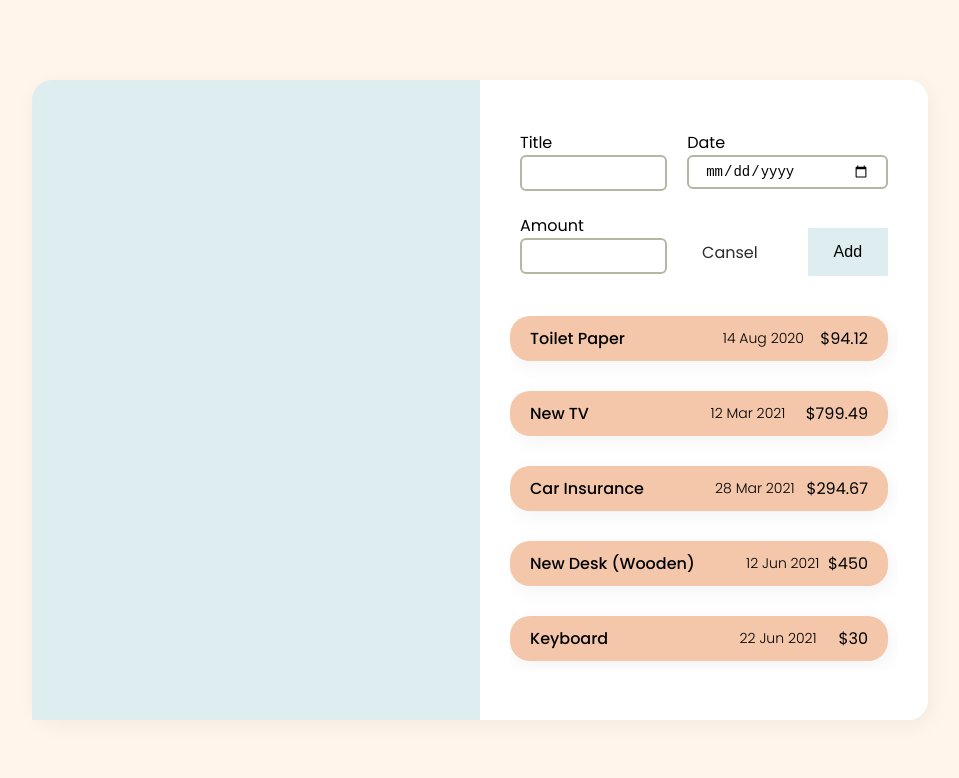
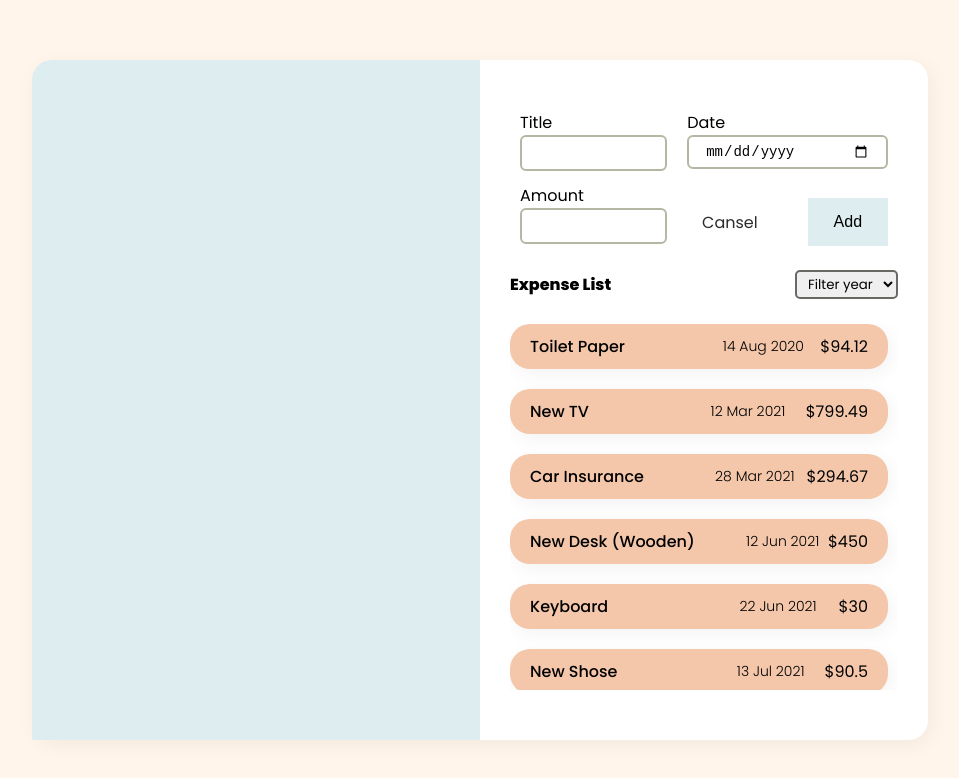
Before and after one commit to erfan-amani/expensy, a React (Create React App) app: page / in a window 1280 px wide. Shown: the top 778 px of the page, without its empty margins (160-1119 px from the left). Built offline with nearby package versions, Linux system fonts and the light colour scheme.

Commit message:
Created filter expenses component and styled it

```diff
--- a/src/App.css
+++ b/src/App.css
@@ -1,5 +1,5 @@
 .container {
   display: flex;
-  height: 80vh;
+  height: 85vh;
   width: 70vw;
 }
--- a/src/components/ExpensesData/ExpensesData.css
+++ b/src/components/ExpensesData/ExpensesData.css
@@ -2,7 +2,7 @@
   display: flex;
   flex-direction: column;
   align-items: center;
-  gap: 40px;
+  gap: 5px;
   width: 50%;
   background-color: #fff;
   border-radius: 0 20px 20px 0;
--- a/src/components/ExpensesData/ExpensesData.js
+++ b/src/components/ExpensesData/ExpensesData.js
@@ -2,11 +2,13 @@ import React from 'react';
 import './ExpensesData.css';
 import ExpenseForm from '../NewExpense/ExpenseForm';
 import ExpensesList from './ExpensesList';
+import FilterExpenses from './FilterExpenses';
 
 const ExpensesData = ({ items, addNewExpenseHandler }) => {
   return (
     <div className="expenses-data">
       <ExpenseForm addNewExpenseHandler={addNewExpenseHandler} />
+      <FilterExpenses items={items} />
       <ExpensesList items={items} />
     </div>
   );
--- a/src/components/ExpensesData/ExpensesList.css
+++ b/src/components/ExpensesData/ExpensesList.css
@@ -2,7 +2,7 @@
   display: flex;
   flex-direction: column;
   align-items: center;
-  gap: 30px;
+  gap: 20px;
   width: 100%;
   overflow-y: scroll;
   padding-right: 10px;
--- a/src/components/ExpensesData/ExpensesList.js
+++ b/src/components/ExpensesData/ExpensesList.js
@@ -1,6 +1,7 @@
 import React from 'react';
 import './ExpensesList.css';
 import ExpenseItem from './ExpenseItem';
+import FilterExpenses from './FilterExpenses';
 
 const ExpensesList = ({ items }) => {
   return (
--- /dev/null
+++ b/src/components/ExpensesData/FilterExpenses.css
@@ -0,0 +1,24 @@
+.filter-expenses {
+  display: grid;
+  grid-template-columns: repeat(2, 1fr);
+  align-items: center;
+  width: 100%;
+}
+
+.filter-expenses__header {
+  justify-self: start;
+}
+
+.filter-expenses__select {
+  justify-self: end;
+}
+.filter-expenses__select select {
+  padding: 2px 7px;
+  border-radius: 5px;
+  border: 2px solid #686965;
+  font-family: inherit;
+}
+.filter-expenses__select select:focus {
+  outline: none;
+  border: 2px solid #2a2b2a;
+}
--- /dev/null
+++ b/src/components/ExpensesData/FilterExpenses.js
@@ -0,0 +1,20 @@
+import React from 'react';
+import './FilterExpenses.css';
+
+const FilterExpenses = ({ items }) => {
+  return (
+    <div className="filter-expenses">
+      <h4 className="filter-expenses__header">Expense List</h4>
+      <div className="filter-expenses__select">
+        <select>
+          <option>Filter year</option>
+          <option>2021</option>
+          <option>2020</option>
+          <option>2019</option>
+        </select>
+      </div>
+    </div>
+  );
+};
+
+export default FilterExpenses;
--- a/src/components/NewExpense/ExpenseForm.css
+++ b/src/components/NewExpense/ExpenseForm.css
@@ -2,7 +2,7 @@
   display: grid;
   grid-template-rows: 1fr 1fr;
   grid-template-columns: 40% 1fr;
-  gap: 20px;
+  gap: 10px 20px;
   padding: 0 10px;
 }
 .expenses-form input {
```
